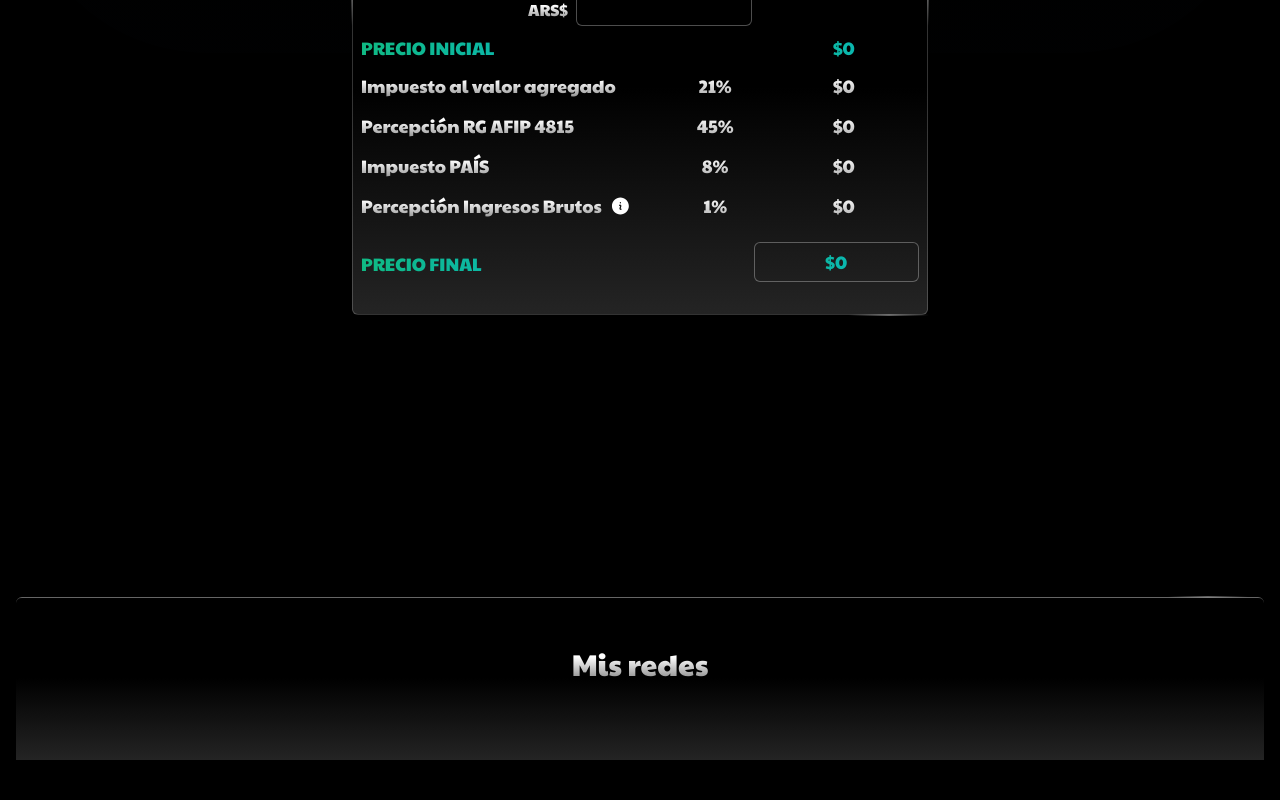
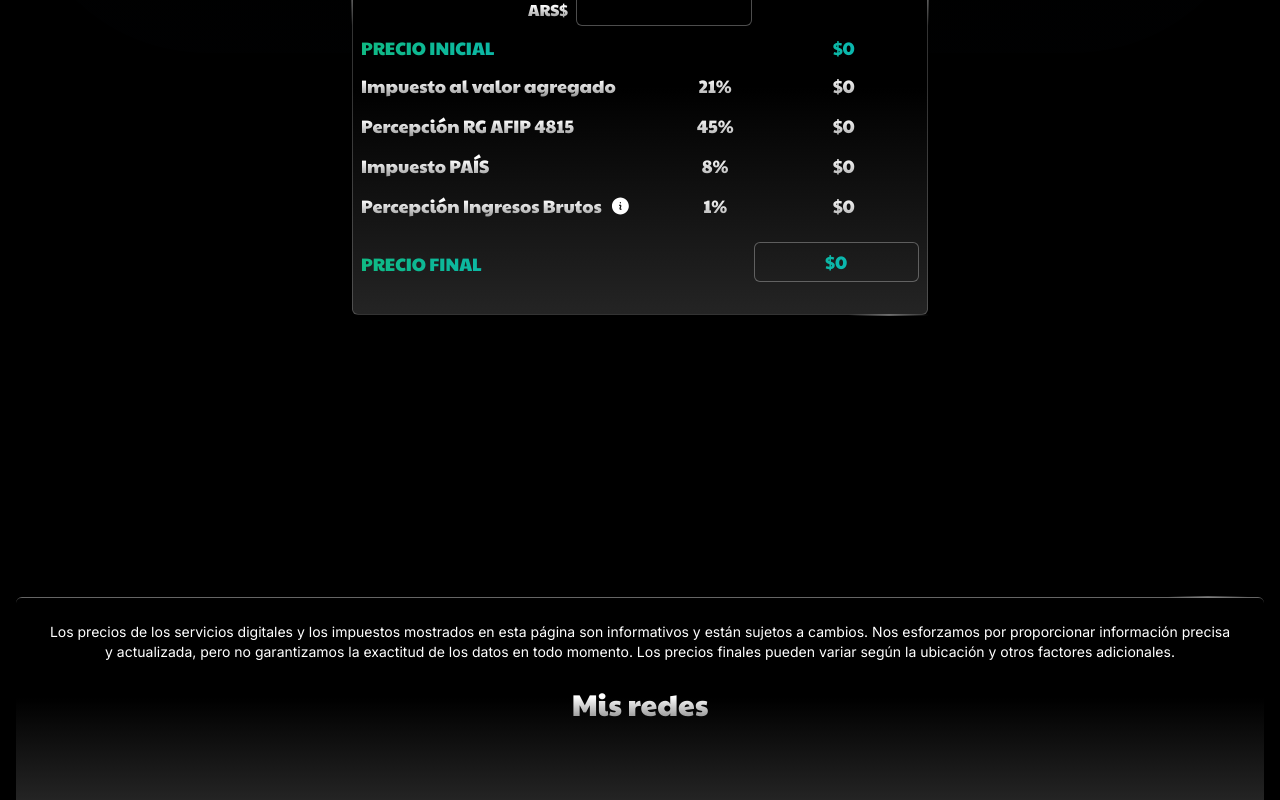
Before and after one commit to MatySeitour/que-me-estan-cobrando, a Next.js app: page / in a window 1280 px wide. Shown: the part 2287-3087 px from the top of the page. Before the commit the page ends 3047 px from the top, so only its background shows below. Built offline with nearby package versions, Linux system fonts and the light colour scheme; no server answers; some icons are missing.

Commit message:
feat(index) add text footer

```diff
--- a/src/pages/index.tsx
+++ b/src/pages/index.tsx
@@ -52,7 +52,14 @@ export default function Home() {
           </div>
         </div>
 
-        <Footer />
+        <Footer
+          text="Los precios de los servicios digitales y los impuestos mostrados
+              en esta página son informativos y están sujetos a cambios. Nos
+              esforzamos por proporcionar información precisa y actualizada,
+              pero no garantizamos la exactitud de los datos en todo momento.
+              Los precios finales pueden variar según la ubicación y otros
+              factores adicionales."
+        />
       </main>
     </>
   );
```
